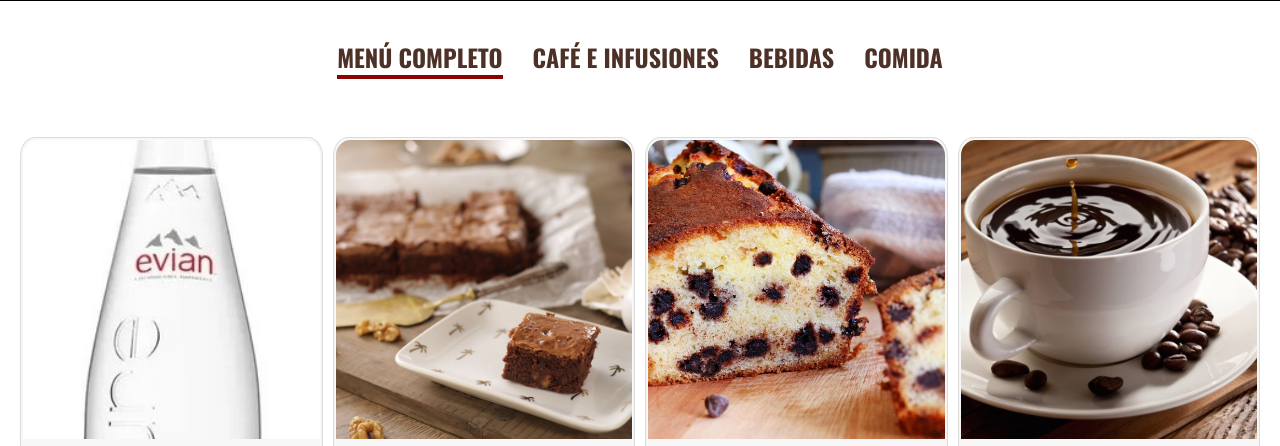
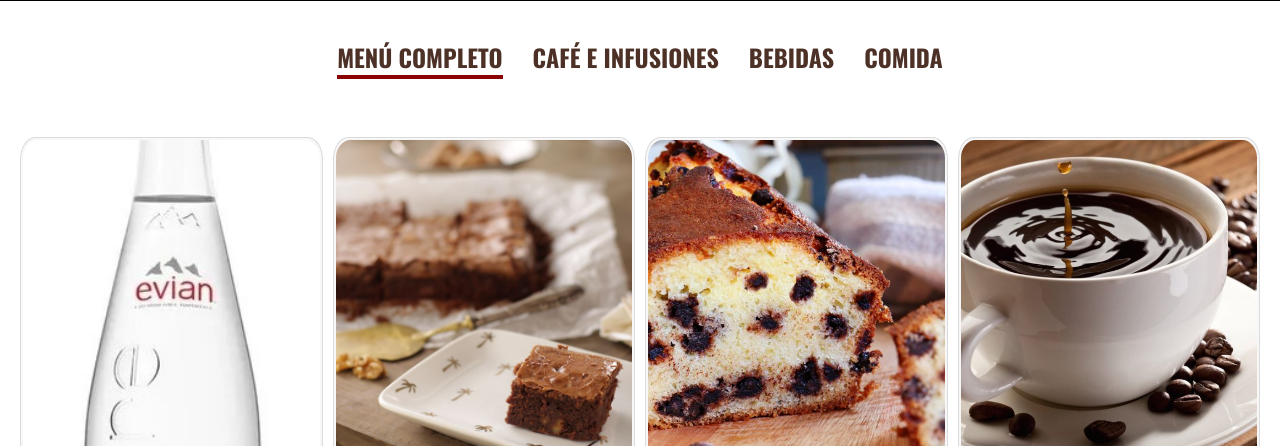
Before and after one commit to cilliagustin/minimalcoffee, a website: page pages/menu.html in a window 1280 px wide. Shown: the part 457-903 px from the top of the page. Drawn offline with nearby package versions, Linux system fonts and the light colour scheme; some packages are replaced by stand-ins of ours; a script that the page names is missing.

Commit message:
se modifica el tamaño de plato en menu

```diff
--- a/scss/estilo.scss
+++ b/scss/estilo.scss
@@ -513,7 +513,7 @@ nav{
     padding: 20px;
     overflow: hidden;
     .plato{
-        height: 380px;
+        height: 450px;
         background: #f7f7f7;
         border: .2px solid rgb(219, 219, 219);
         border-radius: 5%;
```
Also changed, not shown: css/style.css.
